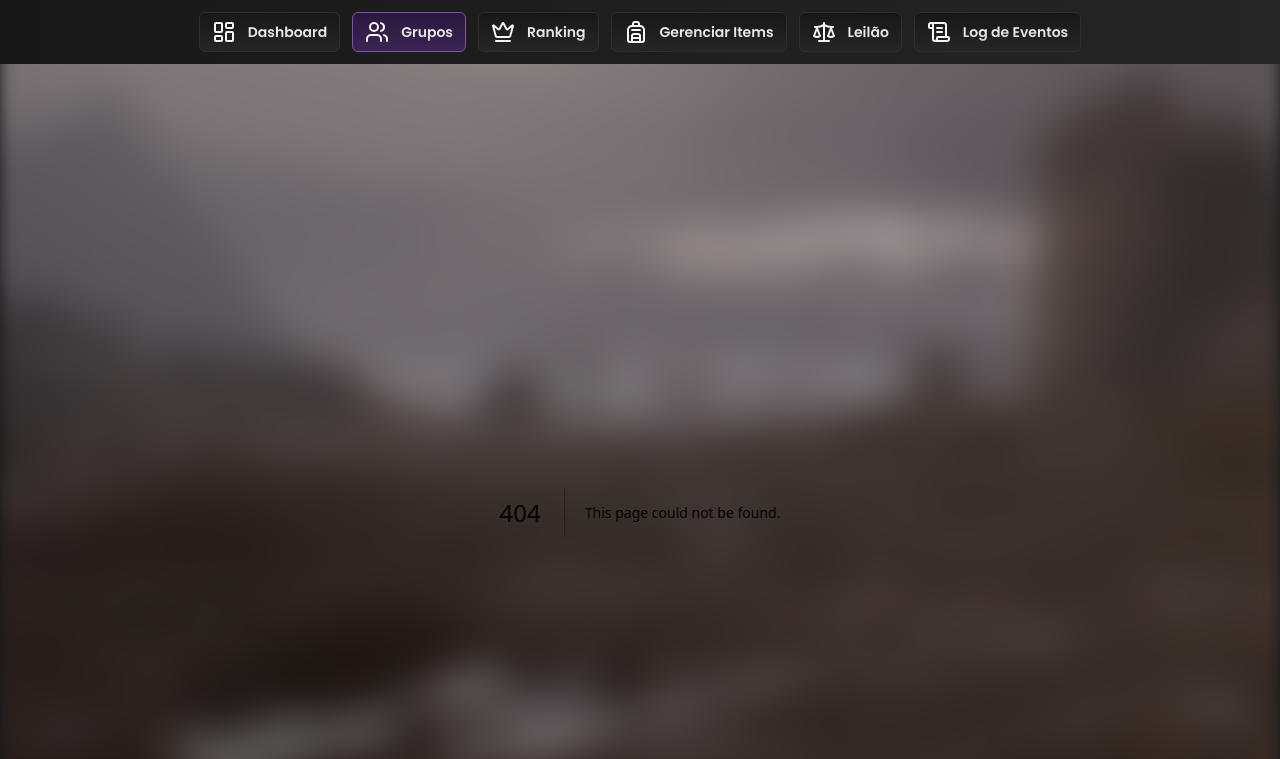
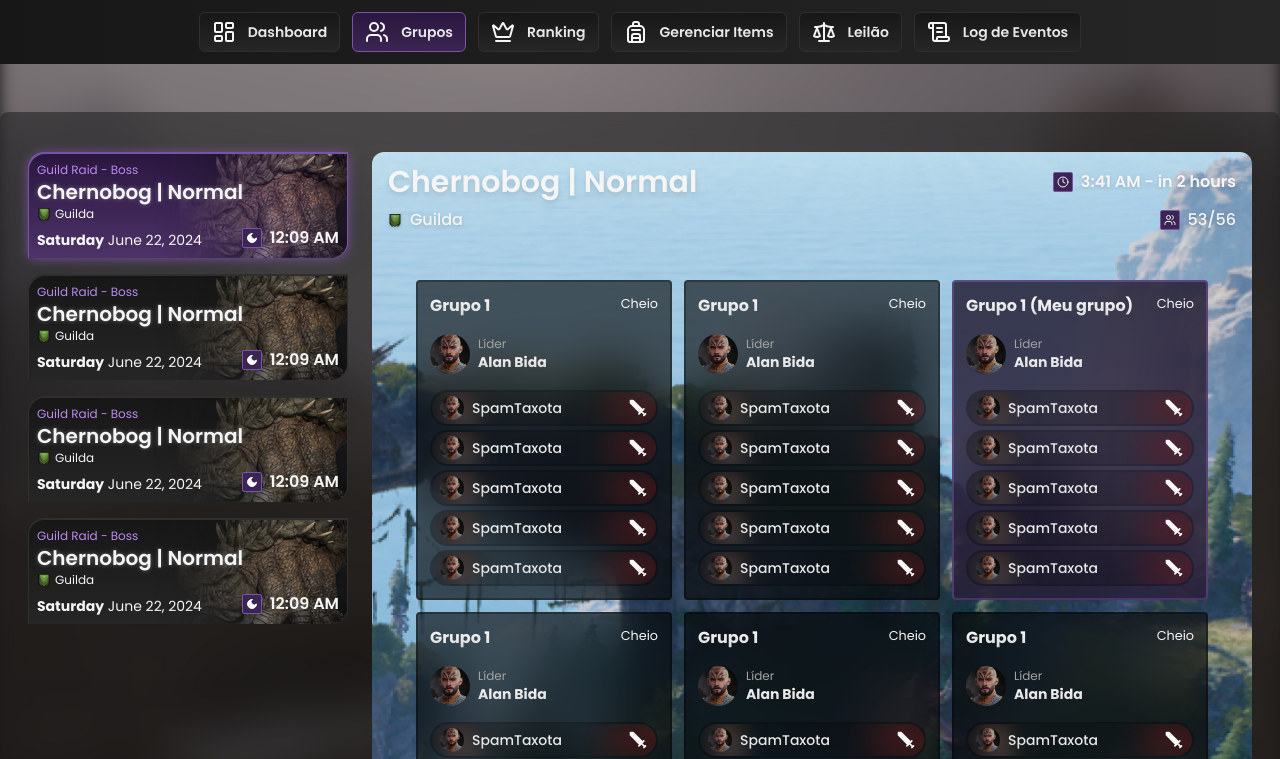
Before and after one commit to HenriqueFLTorres/death-wish-guild, a Next.js app: page /grupos/1 in a window 1280 px wide. Before the commit this address had no page. Shown: the top 759 px of the page. Built offline with nearby package versions, Linux system fonts and the light colour scheme.

Commit message:
feat - add groups page

```diff
--- /dev/null
+++ b/src/app/grupos/[id]/_components/GroupCard.tsx
@@ -0,0 +1,47 @@
+import { Avatar, AvatarImage } from "@/components/ui/avatar"
+import { PlayerListItem } from "./PlayerListItem"
+
+interface GroupCardProps {
+  hasMe: boolean
+}
+
+function GroupCard(props: GroupCardProps) {
+  const { hasMe } = props
+
+  return (
+    <li
+      className="flex w-64 flex-col gap-4 rounded border-2 border-black/30 bg-black/60 from-primary-700/40 to-primary-500/40 p-3 backdrop-blur-xl data-[hasMe='true']:border-primary/50 data-[hasMe='true']:bg-gradient-to-b"
+      data-hasMe={hasMe}
+    >
+      <div className="flex w-full justify-between">
+        <h3 className="text-with-gradient bg-gradient-to-b from-white to-neutral-300 font-bold">
+          Grupo 1 {hasMe ? "(Meu grupo)" : ""}
+        </h3>
+
+        <small>Cheio</small>
+      </div>
+
+      <div className="flex items-center gap-2">
+        <Avatar>
+          <AvatarImage alt="" size={40} src="/avatar/variant-1.png" />
+        </Avatar>
+        <div className="flex flex-col text-left">
+          <p className="text-xs text-neutral-400">Líder</p>
+          <h4 className="text-with-gradient bg-gradient-to-b from-white to-neutral-300 text-sm font-bold">
+            Alan Bida
+          </h4>
+        </div>
+      </div>
+
+      <ol className="flex flex-col gap-1">
+        <PlayerListItem />
+        <PlayerListItem />
+        <PlayerListItem />
+        <PlayerListItem />
+        <PlayerListItem />
+      </ol>
+    </li>
+  )
+}
+
+export { GroupCard }
--- /dev/null
+++ b/src/app/grupos/[id]/_components/PlayerListItem.tsx
@@ -0,0 +1,34 @@
+import { Sword } from "lucide-react"
+import Image from "next/image"
+import { Avatar, AvatarImage } from "@/components/ui/avatar"
+
+function PlayerListItem() {
+  return (
+    <li className="relative flex w-full items-center gap-2 overflow-hidden rounded-full border-2 border-black/10 bg-black/20 px-2 py-1">
+      <Avatar className="relative z-10 h-6 w-6">
+        <AvatarImage alt="" size={24} src="/avatar/variant-1.png" />
+      </Avatar>
+
+      <Image
+        alt=""
+        className="absolute left-2 z-0 blur-md"
+        height={36}
+        src="/avatar/variant-1.png"
+        width={36}
+      />
+
+      <p className="text-with-gradient relative z-10 bg-gradient-to-b from-white to-neutral-300 text-sm font-medium">
+        SpamTaxota
+      </p>
+
+      <Sword className="relative z-10 ml-auto fill-white" size={20} />
+
+      <span
+        className="absolute right-0 z-[0] h-full w-24 translate-x-1/2 bg-red-900/50 blur-lg"
+        aria-hidden
+      />
+    </li>
+  )
+}
+
+export { PlayerListItem }
--- /dev/null
+++ b/src/app/grupos/[id]/page.tsx
@@ -0,0 +1,81 @@
+"use client"
+
+import { Clock, Users } from "lucide-react"
+import moment from "moment"
+import Image from "next/image"
+import { GroupCard } from "./_components/GroupCard"
+
+const CURRENT_EVENT = {
+  id: 1,
+  name: "Chernobog | Normal",
+  type: "Guild Raid - Boss",
+  category: "guild",
+  date: 1719014941283,
+}
+
+function EventPage() {
+  const now = new Date()
+
+  const { name } = CURRENT_EVENT
+
+  return (
+    <section className="relative w-full overflow-hidden rounded-xl px-4 py-3">
+      <Image
+        alt=""
+        className="absolute object-cover"
+        src={"/background-2.png"}
+        fill
+      />
+
+      <div className="relative flex flex-col gap-12">
+        <header className="flex w-full flex-col gap-2 text-left">
+          <div className="flex justify-between">
+            <h1 className="text-3xl font-semibold drop-shadow-md">{name}</h1>
+
+            <div className="flex items-center gap-2">
+              <div className="grid h-5 w-5 place-items-center rounded-sm border border-primary bg-primary-600">
+                <Clock size={12} />
+              </div>
+
+              <p className="font-semibold drop-shadow">
+                {moment(now).add(2, "hour").format("LT")} -{" "}
+                {moment(now).add(2, "hour").fromNow()}
+              </p>
+            </div>
+          </div>
+
+          <div className="flex justify-between">
+            <p className="flex items-center gap-2 font-medium drop-shadow">
+              <Image
+                alt="guild icon"
+                height={14}
+                src={"/event-indicator/guild.png"}
+                width={14}
+              />
+              Guilda
+            </p>
+
+            <div className="flex items-center gap-2">
+              <div className="grid h-5 w-5 place-items-center rounded-sm border border-primary bg-primary-600">
+                <Users size={12} />
+              </div>
+
+              <p className="font-medium drop-shadow">53/56</p>
+            </div>
+          </div>
+        </header>
+
+        <ul className="mx-auto grid w-max grid-cols-3 place-items-center gap-3">
+          <GroupCard />
+          <GroupCard />
+          <GroupCard hasMe />
+          <GroupCard />
+          <GroupCard />
+          <GroupCard />
+        </ul>
+      </div>
+    </section>
+  )
+}
+
+export default EventPage
--- a/src/app/grupos/_components/EventCard.tsx
+++ b/src/app/grupos/_components/EventCard.tsx
@@ -1,21 +1,25 @@
+"use client"
+
 import { Moon } from "lucide-react"
 import moment from "moment"
 import Image from "next/image"
+import Link from "next/link"
+import { usePathname } from "next/navigation"
 
 moment.locale("fr")
 
 interface EventCardProps {
-  isActive: boolean
-  onSelect: () => void
-
   name: string
   type: string
   category: string
   date: number
+  id: number
 }
 
 function EventCard(props: EventCardProps) {
-  const { isActive, onSelect, date } = props
+  const { date, id } = props
+
+  const pathname = usePathname()
 
   const weekday = moment(date).format("dddd")
   const formattedDate = moment(date).format("LL")
@@ -23,13 +27,12 @@ function EventCard(props: EventCardProps) {
   return (
     <li
       className="text-primary-foreground group relative flex w-80 flex-col rounded-br-2xl rounded-tl-2xl border border-b-0 border-t-2 border-secondary data-[active='true']:border-primary data-[active='true']:bg-primary"
-      data-active={isActive ? "true" : "false"}
+      data-active={pathname === `/grupos/${id}`}
     >
-      <button
+      <Link
         aria-label="select event"
         className="relative flex overflow-hidden rounded-br-2xl rounded-tl-2xl bg-gradient-to-b from-neutral-900 to-neutral-800 group-data-[active='true']:from-primary-700 group-data-[active='true']:to-primary-500 group-data-[active='true']:drop-shadow-[0_0_6px_#7B53A7]"
-        type="button"
-        onClick={onSelect}
+        href={`/grupos/${id}`}
       >
         <div className="z-10 flex w-full flex-col p-2 text-left shadow">
           <small className="text-xs font-light text-primary-200">
@@ -71,7 +74,7 @@ function EventCard(props: EventCardProps) {
           src={"/event-preview/chernobog.png"}
           width={197}
         />
-      </button>
+      </Link>
     </li>
   )
 }
--- a/src/app/grupos/page.tsx
+++ b/src/app/grupos/page.tsx
@@ -1,56 +1,5 @@
-"use client"
-
-import { useState } from "react"
-import { EventCard } from "./_components/EventCard"
-
-const EVENTS_DATA = [
-  {
-    id: 1,
-    name: "Chernobog | Normal",
-    type: "Guild Raid - Boss",
-    category: "guild",
-    date: 1719014941283,
-  },
-  {
-    id: 2,
-    name: "Chernobog | Normal",
-    type: "Guild Raid - Boss",
-    category: "guild",
-    date: 1719014941283,
-  },
-  {
-    id: 3,
-    name: "Chernobog | Normal",
-    type: "Guild Raid - Boss",
-    category: "guild",
-    date: 1719014941283,
-  },
-  {
-    id: 4,
-    name: "Chernobog | Normal",
-    type: "Guild Raid - Boss",
-    category: "guild",
-    date: 1719014941283,
-  },
-]
-
 function Grupos() {
-  const [isActive, setIsActive] = useState(0)
-
-  return (
-    <section className="flex w-full max-w-screen-xl rounded-lg bg-gradient-to-b from-neutral-800 to-neutral-900 px-7 py-10">
-      <ol className="flex flex-col gap-4">
-        {EVENTS_DATA.map((event, index) => (
-          <EventCard
-            key={event.id}
-            {...event}
-            isActive={index === isActive}
-            onSelect={() => setIsActive(index)}
-          />
-        ))}
-      </ol>
-    </section>
-  )
+  return <p>Select a event</p>
 }
 
 export default Grupos
--- /dev/null
+++ b/src/app/grupos/template.tsx
@@ -0,0 +1,56 @@
+import { ReactNode } from "react"
+
+import { EventCard } from "./_components/EventCard"
+
+const EVENTS_DATA = [
+  {
+    id: 1,
+    name: "Chernobog | Normal",
+    type: "Guild Raid - Boss",
+    category: "guild",
+    date: 1719014941283,
+  },
+  {
+    id: 2,
+    name: "Chernobog | Normal",
+    type: "Guild Raid - Boss",
+    category: "guild",
+    date: 1719014941283,
+  },
+  {
+    id: 3,
+    name: "Chernobog | Normal",
+    type: "Guild Raid - Boss",
+    category: "guild",
+    date: 1719014941283,
+  },
+  {
+    id: 4,
+    name: "Chernobog | Normal",
+    type: "Guild Raid - Boss",
+    category: "guild",
+    date: 1719014941283,
+  },
+]
+
+interface TemplateProps {
+  children: ReactNode
+}
+
+export default function Template(props: TemplateProps) {
+  const { children } = props
+
+  return (
+    <section className="relative flex w-full max-w-screen-xl gap-6 overflow-hidden rounded-lg px-7 py-10">
+      <div className="absolute left-0 top-0 h-full w-full rounded-none bg-gradient-to-b from-neutral-800 to-neutral-900 opacity-60 backdrop-blur-lg" />
+
+      <ol className="flex flex-col gap-4">
+        {EVENTS_DATA.map((event) => (
+          <EventCard key={event.id} {...event} />
+        ))}
+      </ol>
+
+      {children}
+    </section>
+  )
+}
--- a/src/components/ui/avatar.tsx
+++ b/src/components/ui/avatar.tsx
@@ -38,7 +38,7 @@ const AvatarImage = forwardRef<
   <AvatarImageBase ref={ref} src={src} asChild>
     <Image
       alt={alt ?? ""}
-      className={cn("aspect-square h-full w-full", className)}
+      className={cn("aspect-square h-full w-full object-cover", className)}
       height={size}
       src={src ?? ""}
       width={size}
--- a/src/components/ui/button.tsx
+++ b/src/components/ui/button.tsx
@@ -1,8 +1,8 @@
 import { Slot } from "@radix-ui/react-slot"
-import { cva, type VariantProps } from "class-variance-authority"
+import { type VariantProps, cva } from "class-variance-authority"
 
+import { type ButtonHTMLAttributes, forwardRef } from "react"
 import { cn } from "@/lib/utils"
-import { forwardRef, type ButtonHTMLAttributes } from "react"
 
 const buttonVariants = cva(
   "inline-flex items-center gap-3 justify-center border whitespace-nowrap rounded-md text-sm font-medium ring-offset-background transition-colors focus-visible:outline-none focus-visible:ring-2 focus-visible:ring-ring focus-visible:ring-offset-2 disabled:pointer-events-none disabled:opacity-50 duration-300 ease-in-out transition-all",
```
Also changed, not shown: src/components/global/Navbar.tsx (+8 -8 lines), public/avatar/variant-1.png (added), public/background-2.png (added).
